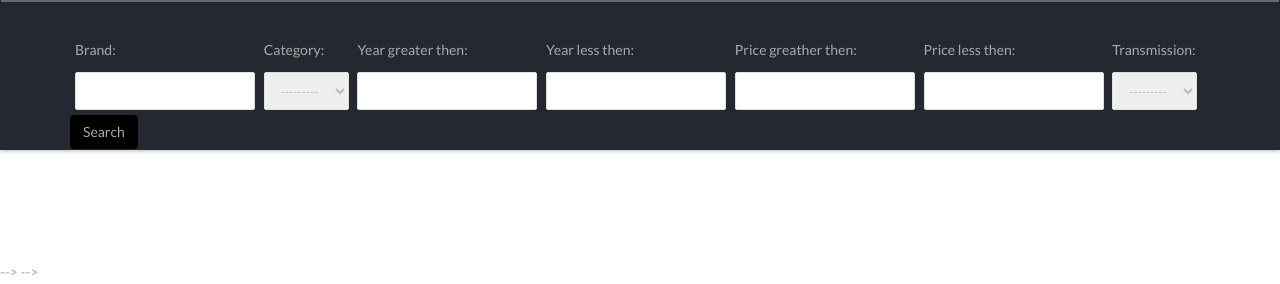
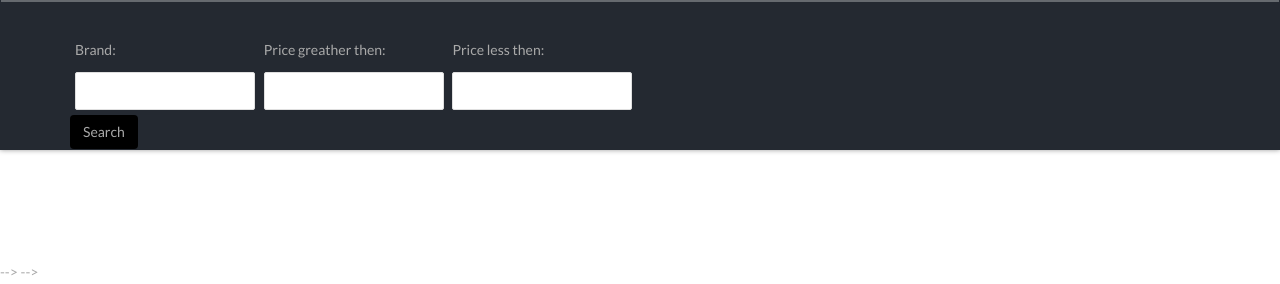
Before and after one commit to ayushjay/vahan, a Django app: page / in a window 1280 px wide. Shown: the part 710-994 px from the top of the page. Run offline with Django 3.2, Linux system fonts and the light colour scheme; some libraries are stand-ins or nearby versions.

Commit message:
removed non-required code, implemented search

```diff
--- a/cars/filters.py
+++ b/cars/filters.py
@@ -3,10 +3,11 @@ from .models import Car
 
 class CarFilter(django_filters.FilterSet):
     brand = django_filters.CharFilter(lookup_expr='icontains')
-    year_gt = django_filters.NumberFilter(field_name='year', lookup_expr='gt')
-    year_lt = django_filters.NumberFilter(field_name='year', lookup_expr='lt')
+    #year_gt = django_filters.NumberFilter(field_name='year', lookup_expr='gt')
+    #year_lt = django_filters.NumberFilter(field_name='year', lookup_expr='lt')
     price_gt = django_filters.NumberFilter(field_name='price', lookup_expr='gt')
     price_lt = django_filters.NumberFilter(field_name='price', lookup_expr='lt')
     class Meta:
         model = Car
-        fields = ['category', 'year', 'transmission']
+        fields = ['category',]
+        #ields = ['category', 'year', 'transmission']
--- a/cars/models.py
+++ b/cars/models.py
@@ -25,9 +25,9 @@ class Car(models.Model):
                 ('Automatic','Automatic')
     )
 
-    transmission = models.CharField(max_length=50, choices=TRANSMISSION)
-    YEAR_CHOICES = [(r,r) for r in range(2005, datetime.date.today().year+1)]
-    year = models.IntegerField(('year'), choices=YEAR_CHOICES, default=datetime.datetime.now().year)
+    #transmission = models.CharField(max_length=50, choices=TRANSMISSION)
+    #YEAR_CHOICES = [(r,r) for r in range(2005, datetime.date.today().year+1)]
+    #year = models.IntegerField(('year'), choices=YEAR_CHOICES, default=datetime.datetime.now().year)
     power = models.IntegerField()
     fuel = models.IntegerField()
     price = models.IntegerField()
--- a/cars/views.py
+++ b/cars/views.py
@@ -5,7 +5,7 @@ from .filters import CarFilter
 from dealers.models import Dealer
 from django.core.mail import send_mail
 
-# Create your views here.
+
 def index(request):
     new_cars = Car.objects.filter(category='New')[:6]
     used_cars = Car.objects.filter(category='Used')[:6]
@@ -75,28 +75,3 @@ def inventory(request):
         'page_obj':page_obj
     }
     return render(request, 'inventory.html', context )
-
-
-
-def dealers(request):
-    all_dealers = Dealer.objects.all()
-    context = {
-        'all_dealers':all_dealers
-    }
-    return render(request, 'dealers.html', context)
-
-def contact(request):
-    if request.method == "POST":
-        name = request.POST['name']
-        email = request.POST['email']
-        message = request.POST['message']
-
-        send_mail(
-            'Question from ' + name + '  Email: ' + email,
-            message,
-            email,
-            ['']
-        )
-        return render(request, 'contact.html')
-    else:
-        return render(request, 'contact.html')
--- a/templates/index.html
+++ b/templates/index.html
@@ -35,6 +35,7 @@
 								<p>Brand:</p>
 									{{ myFilter.form.brand }}
 									</div>
+									<!--
 									<div class="col-lg-1 col-md-1 col-sm-4 col-xs-4">
 								<p>Category:</p>
 									{{ myFilter.form.category }}
@@ -47,6 +48,10 @@
 								<p>Year less then:</p>
 									{{ myFilter.form.year_lt }}
 									</div>
+								<div class="col-lg-1 col-md-1 col-sm-4 col-xs-4">
+								<p>Transmission:</p>
+									{{ myFilter.form.transmission }}
+									</div>-->
 									<div class="col-lg-2 col-md-2 col-sm-4 col-xs-4">
 								<p>Price greather then:</p>
 									{{ myFilter.form.price_gt }}
@@ -55,10 +60,7 @@
 								<p>Price less then:</p>
 									{{ myFilter.form.price_lt }}
 									</div>
-									<div class="col-lg-1 col-md-1 col-sm-4 col-xs-4">
-								<p>Transmission:</p>
-									{{ myFilter.form.transmission }}
-									</div>
+
 
 
 
--- a/vaahan/urls.py
+++ b/vaahan/urls.py
@@ -26,8 +26,8 @@ urlpatterns = [
     path('', views.index, name="index"),
     path('about', views.about, name="about"),
     path('inventory', views.inventory, name="inventory"),
-    path('dealers', views.dealers, name="dealers"),
-    path('contact', views.contact, name="contact"),
+    #path('dealers', views.dealers, name="dealers"),
+    #path('contact', views.contact, name="contact"),
     path('<int:car_id>', views.car_detail, name="car_detail"),
     path('filter_results', views.filter_results, name="filter_results"),
     path('scrape', include('scrape.urls')),
```
Also changed, not shown: templates/filter_results.html (+7 -5 lines), cars/migrations/0006_remove_car_transmission_remove_car_year.py (added), media/images/ayush_photo_3dgVH4y.jpg (added), media/images/ayush_photo_KbzRJbk.jpg (added), media/images/bmwX5.jpeg (added), media/images/bmwX5_LK2NLGv.jpeg (added).
